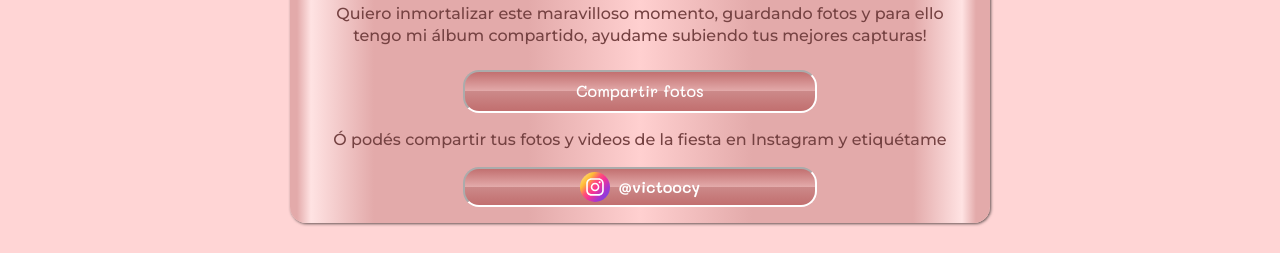
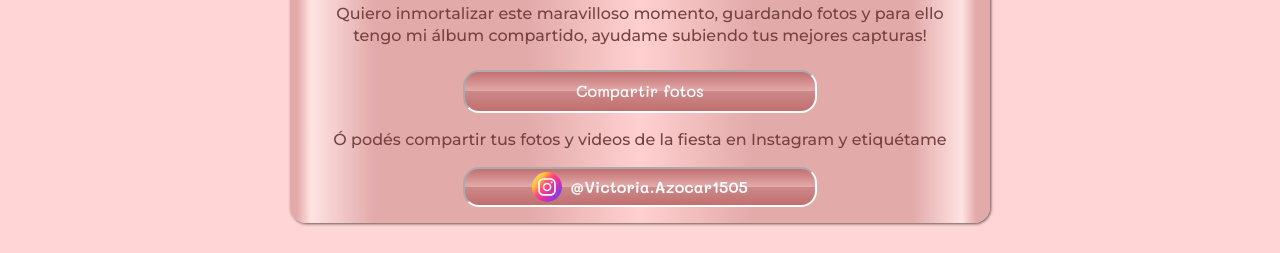
Before and after one commit to lunofest/15Victoria150526, a plain HTML site: page index.html in a window 1280 px wide. Shown: the part 5201-5454 px from the top of the page. Drawn offline with nearby package versions, Linux system fonts and the light colour scheme; a web font is replaced by a local one.

Commit message:
Update photo sharing links in index.html

```diff
--- a/index.html
+++ b/index.html
@@ -503,12 +503,12 @@
                 <h3 class="parrafo parrafo--album">
                     Quiero inmortalizar este maravilloso momento, guardando fotos y para ello tengo mi álbum
                     compartido, ayudame subiendo tus mejores capturas! <br> <br>
-                    <a class="boton__cta boton__cta4" href="#albumDigital" data-aos="fade-left">Compartir fotos</a>
+                    <a class="boton__cta boton__cta4" href="https://photos.app.goo.gl/YaPK3ADnpxRyEFs26" data-aos="fade-left">Compartir fotos</a>
                     Ó podés compartir tus fotos y videos de la fiesta en Instagram y etiquétame
                 </h3>
 
-                <a class=" boton__cta album__insta" href="#albumDigital" data-aos="fade-left">
-                    <img class="album__icon" src="assets/vectores/insta.svg" alt="">@victoocy</a>
+                <a class=" boton__cta album__insta" href="https://www.instagram.com/victoocy?utm_source=ig_web_button_share_sheet&igsh=ZDNlZDc0MzIxNw==" data-aos="fade-left">
+                    <img class="album__icon" src="assets/vectores/insta.svg" alt="">@Victoria.Azocar1505</a>
 
 
             </div>
```
